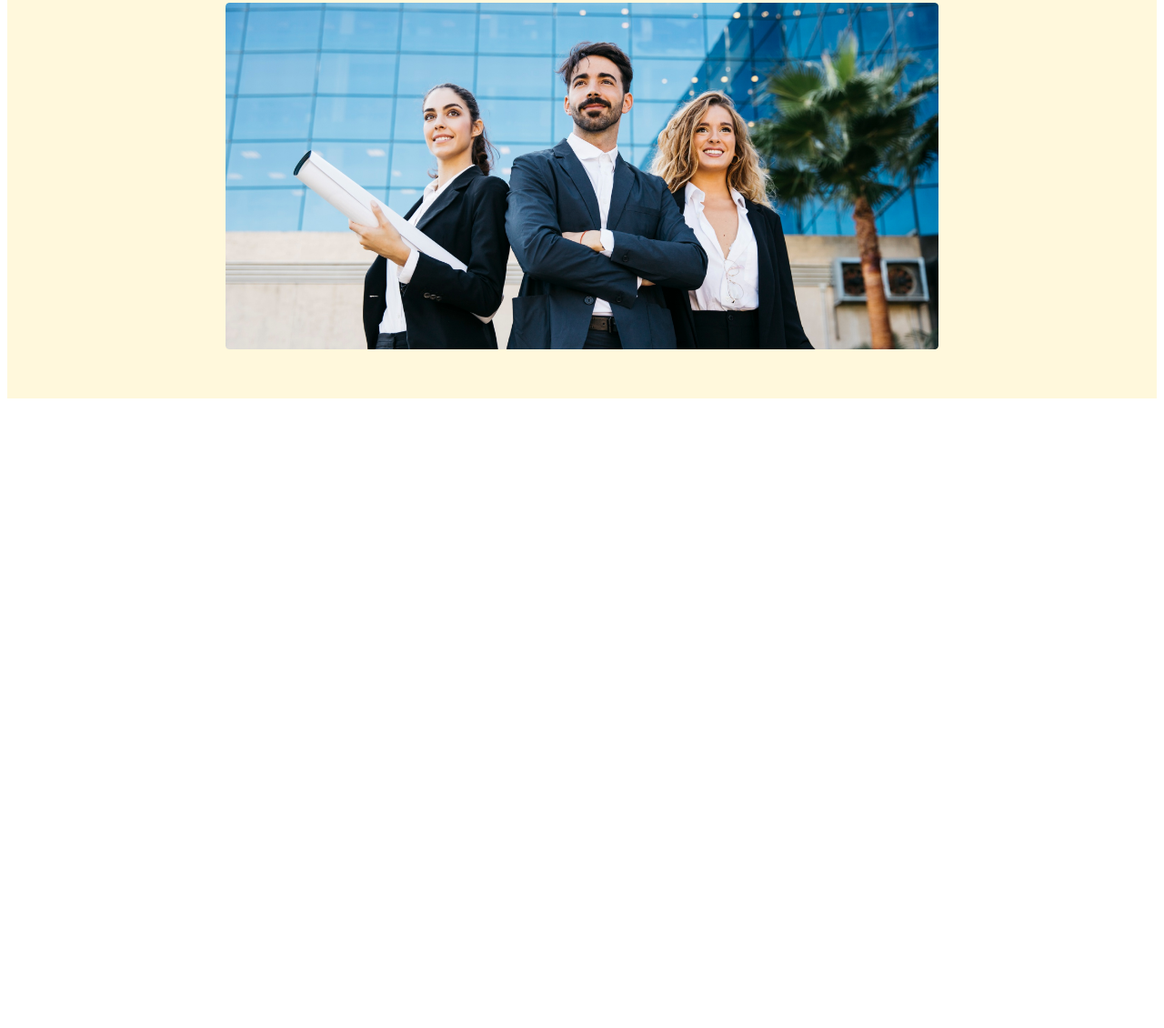
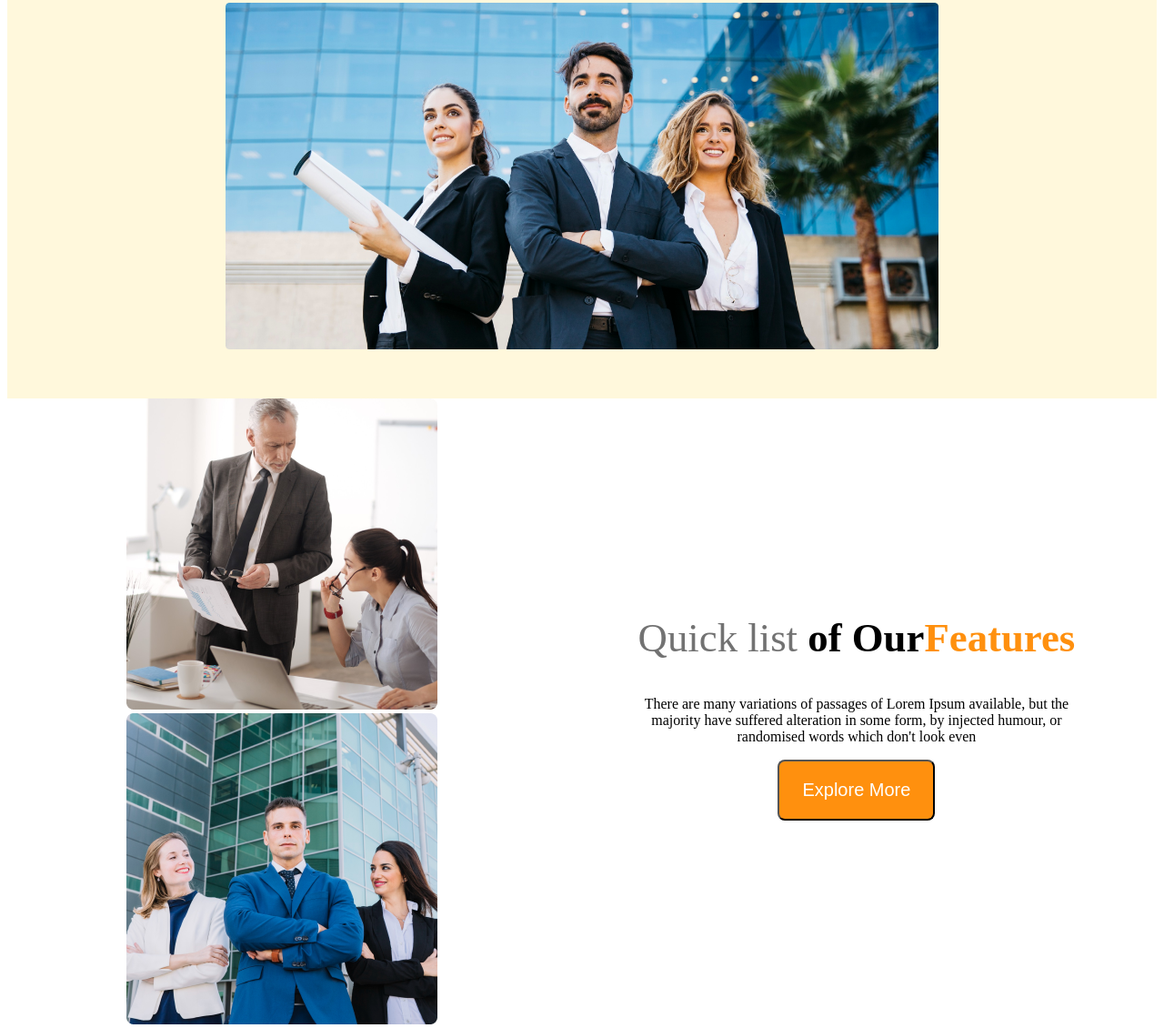
Before and after one commit to Alpha123-B/G3-Architects, a plain HTML site: page index.html in a window 1280 px wide. Shown: the part 564-1694 px from the top of the page at 91% size. Before the commit the page ends 1010 px from the top, so only its background shows below. Drawn offline with Linux system fonts and the light colour scheme.

Commit message:
features

```diff
--- a/index.html
+++ b/index.html
@@ -31,6 +31,23 @@
 
     </header>
     <main>
+        <section class="teams-container">
+            <div class="teams- img-container">
+                <img src="images/team1.png" alt="">
+                <img src="images/team2.png" alt="">
+                <img src="images/team3.png" alt="">
+                <img src="images/team4.png" alt="">
+
+            </div>
+            <div class="team-content">
+                <h1 class="team-title"><span class="quick">Quick list</span><span class="of"> of Our</span><span class="F">Features</span></h1>
+                <p class="team-description">There are many variations of passages of Lorem Ipsum available, but the majority have suffered alteration in some form, by injected humour, or randomised words which don't look even
+
+                </p>
+                <button class="btn-pm">Explore More</button>
+
+            </div>
+        </section>
 
     </main>
     <footer>
--- a/style/clr.css
+++ b/style/clr.css
@@ -71,3 +71,33 @@ nav li a{
     }
 
  }
+ main{
+    max-width: 1440px;
+    margin:0 auto;
+ }
+ .teams-container{
+    display: flex;
+    text-align: center;
+ }
+ .teams-img-container{
+    display: grid;
+    grid-template-columns: repeat(2,1fr);
+    gap:1.5rem;
+ }
+ .team-content{
+    padding-left: 70px;
+    padding-right: 70px;
+    padding-top: 200px;
+ }
+ .team-title{
+    font-size: 2.8rem;
+ }
+ .team-title .quick{
+    color: #727272;
+    font-weight: 500;
+
+ }
+ .team-title .F{
+    color: #FF900E;
+    font-weight: 700;
+ }
```
